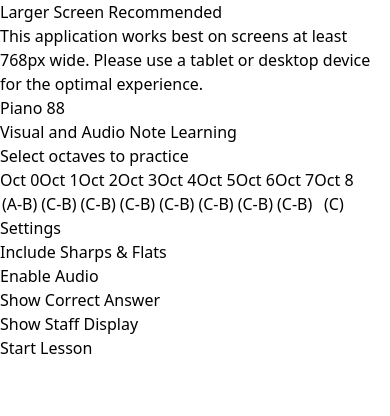
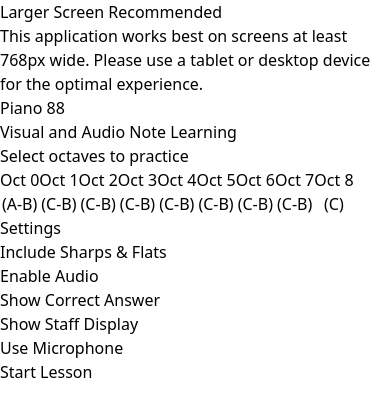
Before and after one commit to Alex-R-A/piano-88-note-reading, a React (Vite) app: page / in a window 390 px wide. Shown: the top 416 px of the page. Built offline with nearby package versions, Linux system fonts and the light colour scheme.

Commit message:
Add microphone toggle to settings panel (default off)
New micEnabled boolean in settings store, threaded through
SettingsPanel and MainScreen. UI-only; no audio pipeline yet.

```diff
--- a/src/components/MainScreen/MainScreen.tsx
+++ b/src/components/MainScreen/MainScreen.tsx
@@ -17,11 +17,13 @@ export function MainScreen({ onStartLesson, webGLDisabled = false }: MainScreenP
     audioEnabled,
     showCorrectAnswer,
     showStaffDisplay,
+    micEnabled,
     toggleOctave,
     setIncludeSharpsFlats,
     setAudioEnabled,
     setShowCorrectAnswer,
     setShowStaffDisplay,
+    setMicEnabled,
     isStartEnabled,
   } = useSettingsStore();
 
@@ -49,10 +51,12 @@ export function MainScreen({ onStartLesson, webGLDisabled = false }: MainScreenP
           audioEnabled={audioEnabled}
           showCorrectAnswer={showCorrectAnswer}
           showStaffDisplay={showStaffDisplay}
+          micEnabled={micEnabled}
           onIncludeSharpsFlatsChange={setIncludeSharpsFlats}
           onAudioEnabledChange={setAudioEnabled}
           onShowCorrectAnswerChange={setShowCorrectAnswer}
           onShowStaffDisplayChange={setShowStaffDisplay}
+          onMicEnabledChange={setMicEnabled}
         />
       </div>
 
--- a/src/components/MainScreen/SettingsPanel.tsx
+++ b/src/components/MainScreen/SettingsPanel.tsx
@@ -7,10 +7,12 @@ interface SettingsPanelProps {
   audioEnabled: boolean;
   showCorrectAnswer: boolean;
   showStaffDisplay: boolean;
+  micEnabled: boolean;
   onIncludeSharpsFlatsChange: (value: boolean) => void;
   onAudioEnabledChange: (value: boolean) => void;
   onShowCorrectAnswerChange: (value: boolean) => void;
   onShowStaffDisplayChange: (value: boolean) => void;
+  onMicEnabledChange: (value: boolean) => void;
 }
 
 export function SettingsPanel({
@@ -18,10 +20,12 @@ export function SettingsPanel({
   audioEnabled,
   showCorrectAnswer,
   showStaffDisplay,
+  micEnabled,
   onIncludeSharpsFlatsChange,
   onAudioEnabledChange,
   onShowCorrectAnswerChange,
   onShowStaffDisplayChange,
+  onMicEnabledChange,
 }: SettingsPanelProps) {
   return (
     <div className="w-full max-w-md p-6 bg-white rounded-xl shadow-md border border-slate-200">
@@ -79,6 +83,19 @@ export function SettingsPanel({
             aria-label="Show visual staff with note"
           />
         </div>
+
+        {/* Use Microphone */}
+        <div className="flex items-center justify-between gap-6">
+          <label htmlFor="mic" className="text-slate-700">
+            Use Microphone
+          </label>
+          <Toggle
+            id="mic"
+            checked={micEnabled}
+            onCheckedChange={onMicEnabledChange}
+            aria-label="Use microphone for note detection"
+          />
+        </div>
       </div>
     </div>
   );
--- a/src/stores/settingsStore.ts
+++ b/src/stores/settingsStore.ts
@@ -7,6 +7,7 @@ interface SettingsStore {
   audioEnabled: boolean;
   showCorrectAnswer: boolean;
   showStaffDisplay: boolean;
+  micEnabled: boolean;
 
   // Actions
   toggleOctave: (octave: number) => void;
@@ -14,6 +15,7 @@ interface SettingsStore {
   setAudioEnabled: (value: boolean) => void;
   setShowCorrectAnswer: (value: boolean) => void;
   setShowStaffDisplay: (value: boolean) => void;
+  setMicEnabled: (value: boolean) => void;
   isStartEnabled: () => boolean;
 }
 
@@ -23,6 +25,7 @@ export const useSettingsStore = create<SettingsStore>((set, get) => ({
   audioEnabled: true, // Default: on
   showCorrectAnswer: false, // Default: off
   showStaffDisplay: true, // Default: on (show visual staff)
+  micEnabled: false, // Default: off
 
   toggleOctave: (octave) =>
     set((state) => {
@@ -39,6 +42,7 @@ export const useSettingsStore = create<SettingsStore>((set, get) => ({
   setAudioEnabled: (value) => set({ audioEnabled: value }),
   setShowCorrectAnswer: (value) => set({ showCorrectAnswer: value }),
   setShowStaffDisplay: (value) => set({ showStaffDisplay: value }),
+  setMicEnabled: (value) => set({ micEnabled: value }),
 
   isStartEnabled: () => get().selectedOctaves.size > 0,
 }));
```
Also changed, not shown: 1 other file (tests, documents, lock files or other folders).
